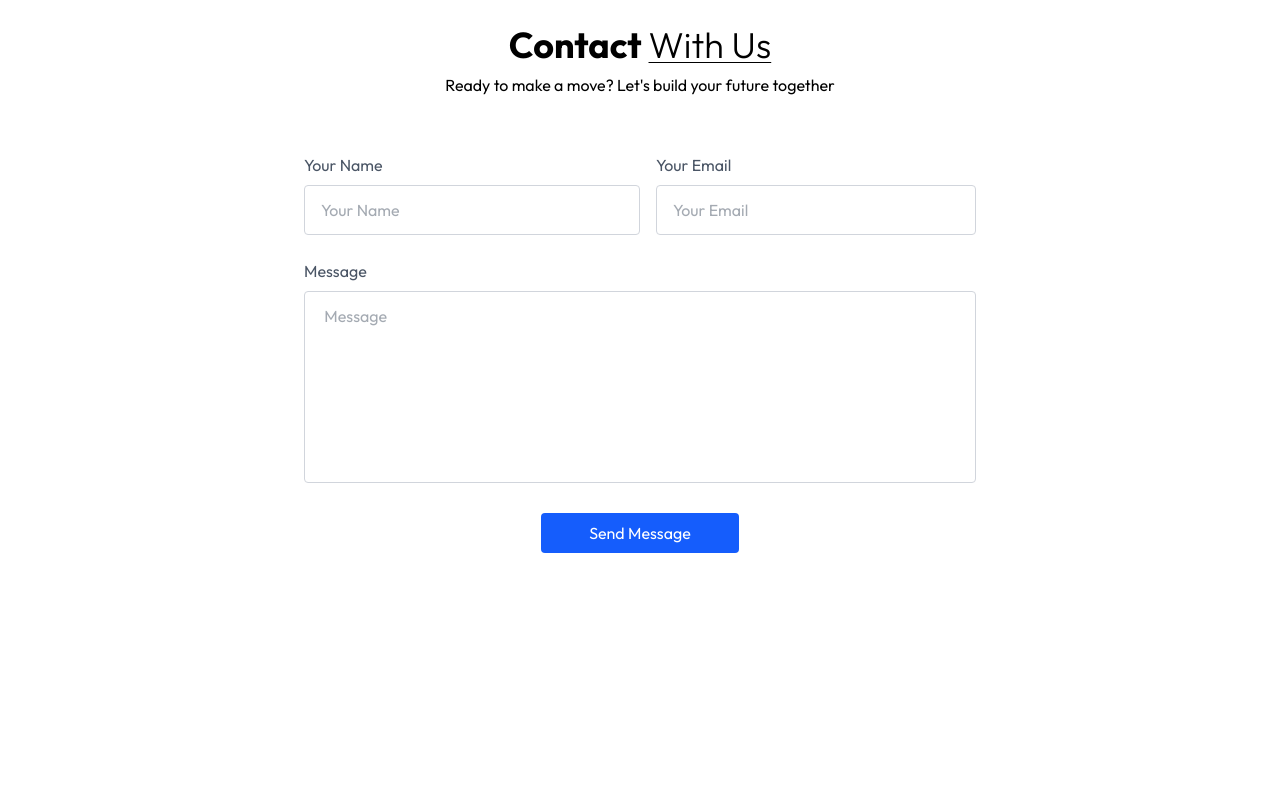
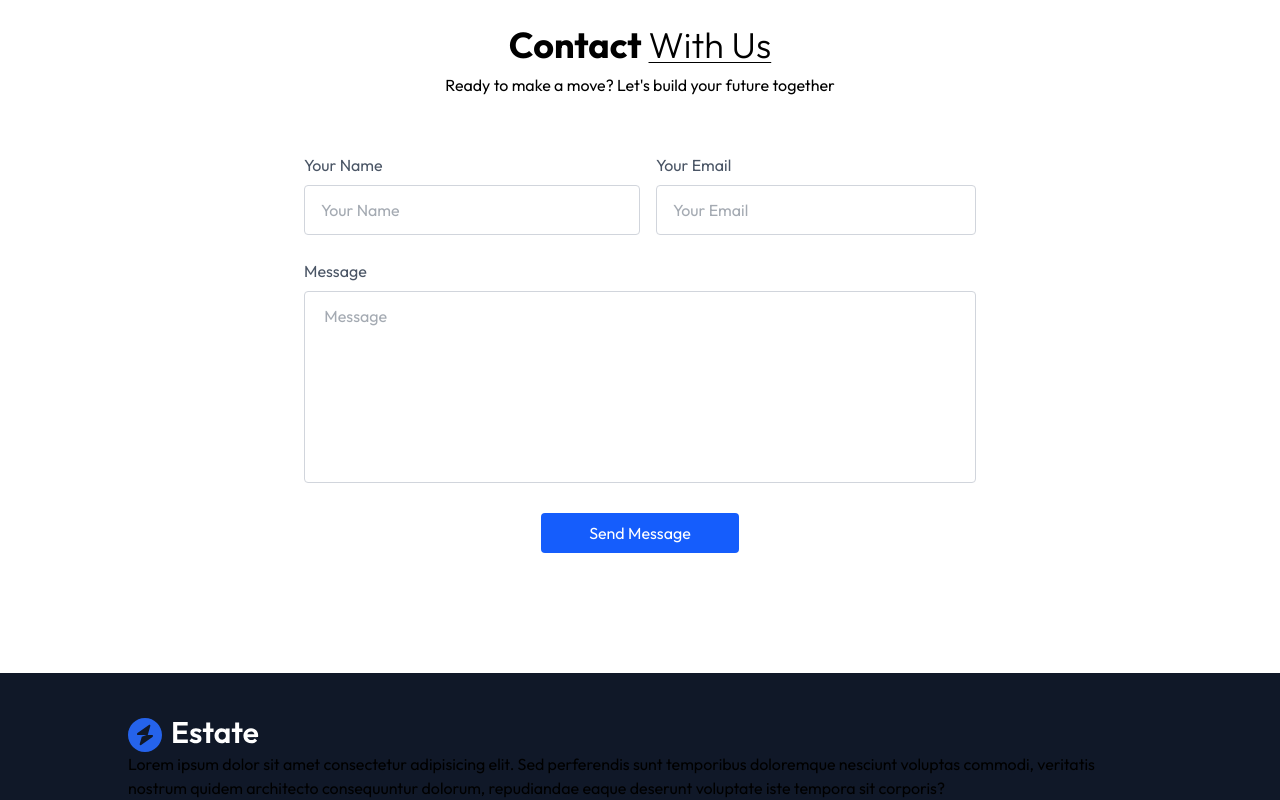
Before and after one commit to Enyewashebr/real-estate, a React (Vite) app: page / in a window 1280 px wide. Shown: the part 2881-3681 px from the top of the page. Before the commit the page ends 3554 px from the top, so only its background shows below. Built offline with nearby package versions, Linux system fonts and the light colour scheme.

Commit message:
feat: add Footer component and integrate it into App

```diff
--- a/src/App.jsx
+++ b/src/App.jsx
@@ -6,6 +6,7 @@ import Projects from './components/Projects.jsx'
 import Testimonails from './components/Testimonails.jsx'
 import Contact from './components/Contact.jsx'
 import { ToastContainer } from "react-toastify";
+import Footer from './components/Footer.jsx'
 // import "react-toastify/dist/ReactToastify.css";
 
 const App = () => {
@@ -17,6 +18,7 @@ const App = () => {
       <Projects />
       <Testimonails />
       <Contact />
+      <Footer />
     </div>
   )
 }
--- /dev/null
+++ b/src/components/Footer.jsx
@@ -0,0 +1,22 @@
+import React from 'react'
+import {assets} from '../assets/assets';
+
+const Footer = () => {
+  return (
+    <div className='pt-10 px-4 md:px-20 lg:px-32 bg-gray-900 w-full overflow-hidden ' id='footer'>
+      <div className='container mx-auto flex flex-col md:flex-row justify-between items-start'>
+        <div>
+          <div>
+            <img src={assets.logo_dark} alt="" />
+            <p>Lorem ipsum dolor sit amet consectetur adipisicing elit. Sed perferendis sunt temporibus doloremque nesciunt voluptas commodi, veritatis nostrum quidem architecto consequuntur dolorum, repudiandae eaque deserunt voluptate iste tempora sit corporis?</p>
+          </div>
+          <div></div>
+          <div></div>
+        </div>
+      </div>
+      <div></div>
+    </div>
+  );
+}
+
+export default Footer
```
